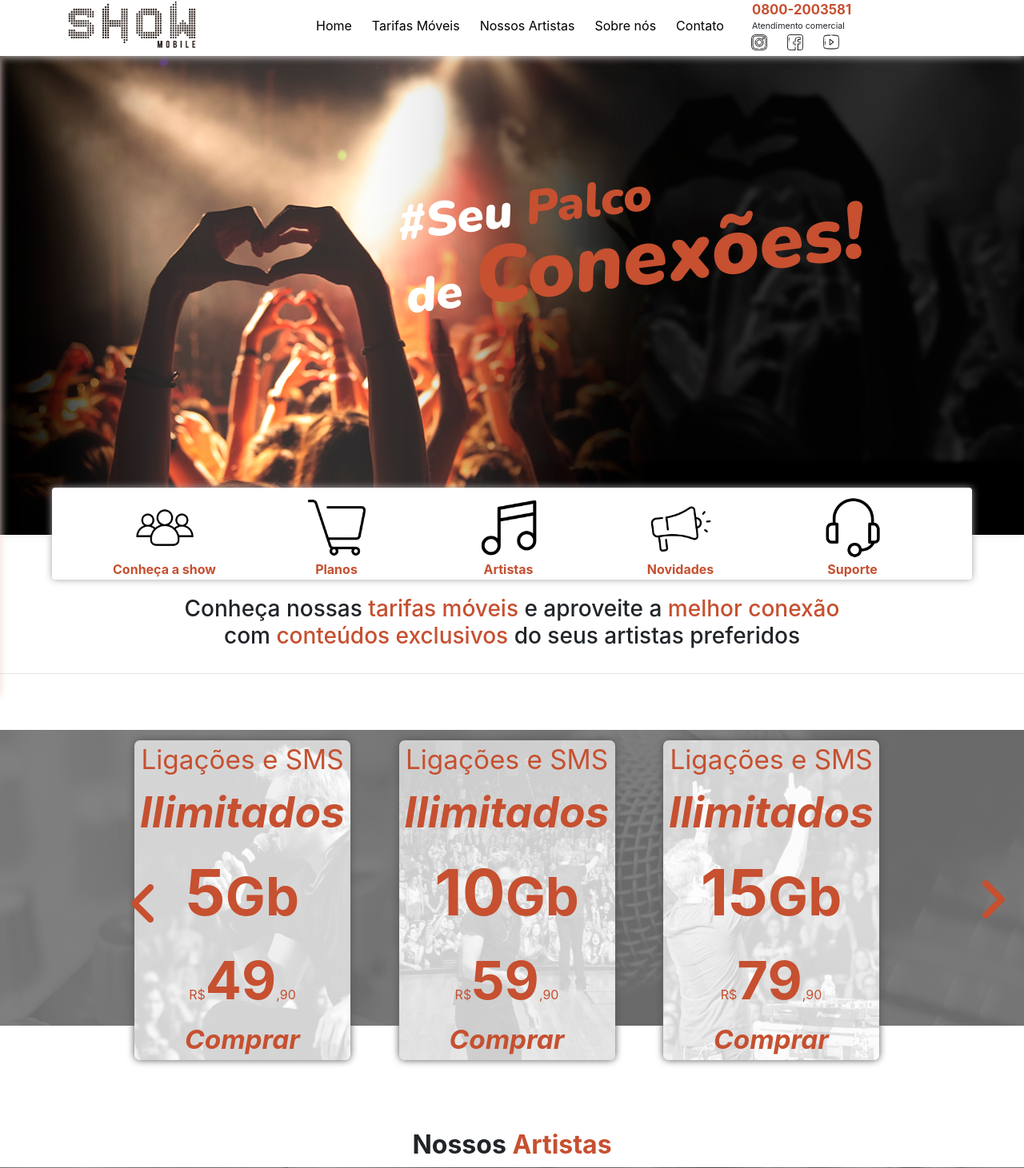
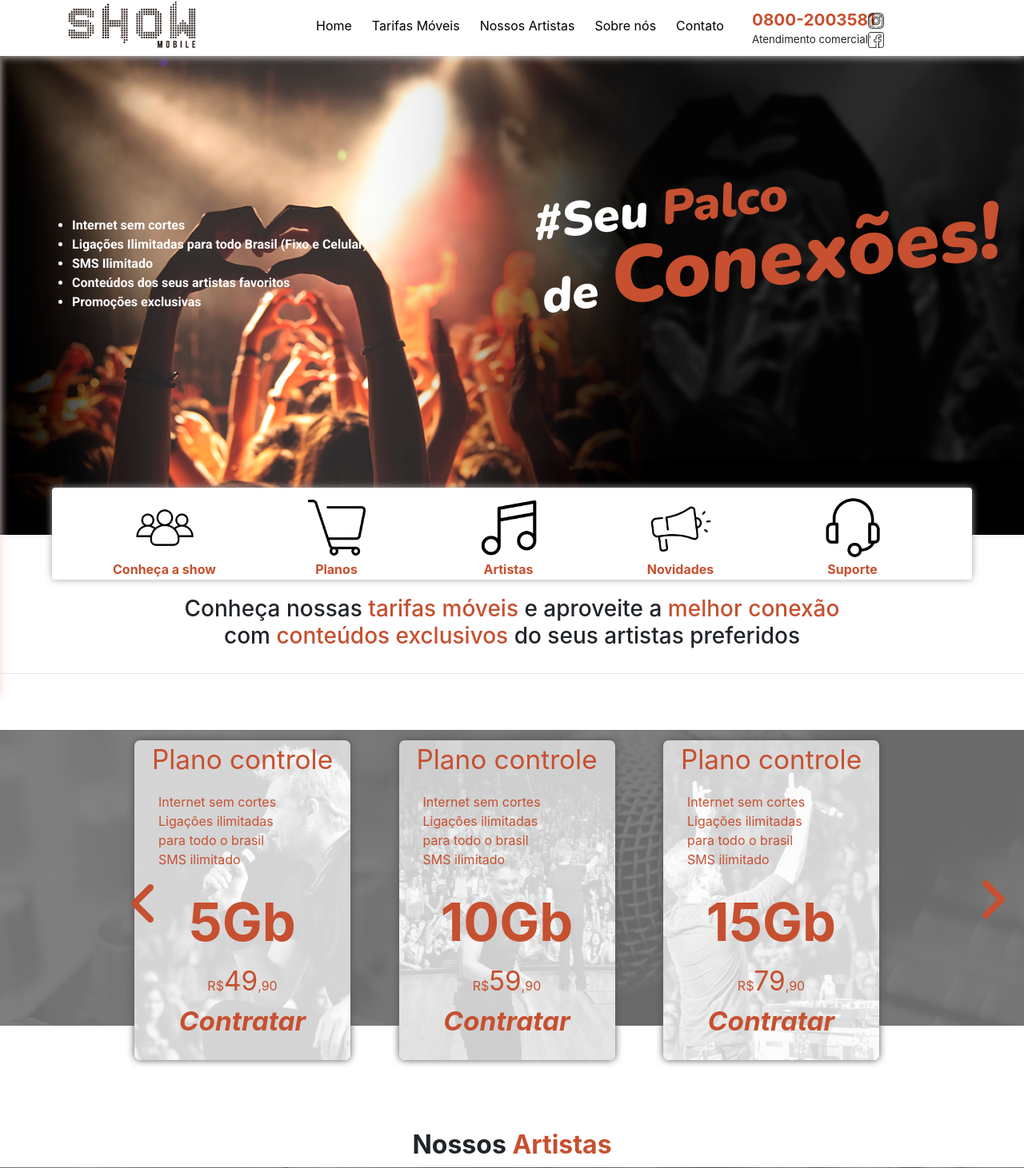
Before and after one commit to cloudsystems22/showmobile, a PHP site: page / in a window 1280 px wide. Shown: the top 1461 px of the page at 80% size. Run offline with PHP 8.4, Linux system fonts and the light colour scheme; some libraries are stand-ins or nearby versions.

Commit message:
Alterações finalizadas

```diff
--- a/index.php
+++ b/index.php
@@ -37,10 +37,10 @@
                 </div>
                 <div class='col-3 col-md-3 col-sm-3 nav-mobile' id='navRedes'>
                     <p class='tel-comercial'><span>0800-2003581</span><br>Atendimento comercial</p>
-                    <ul class='nav' id='navredes'>
+                    <ul class='nav-redes' id='navredes'>
                         <li><a href="#!"><img src="ico/instagram.png" alt="" class='img-ico'></a></li>
                         <li><a href="#!"><img src="ico/facebook.png" alt="" class='img-ico'></a></li>
-                        <li><a href="#!"><img src="ico/youtube.png" alt="" class='img-ico-youtube'></a></li>
+                        <!-- <li><a href="#!"><img src="ico/youtube.png" alt="" class='img-ico-youtube'></a></li> -->
                     </ul>
 
                 </div>
@@ -52,7 +52,7 @@
         <ul class='nav-side-redes' id='navredes-exp'>
             <li><a href="#!"><img src="ico/instagram.png" alt="" class='img-ico'></a></li>
             <li><a href="#!"><img src="ico/facebook.png" alt="" class='img-ico'></a></li>
-            <li><a href="#!"><img src="ico/youtube.png" alt="" class='img-ico-youtube'></a></li>
+            <!-- <li><a href="#!"><img src="ico/youtube.png" alt="" class='img-ico-youtube'></a></li> -->
         </ul>
         <hr>
         <ul class='nav-side'>
@@ -65,6 +65,15 @@
     </div>
     <section id='banner'>
         <div class='banner-fundo'>
+                <div class='text-banner-dois'>
+                    <ul>
+                        <li>Internet sem cortes</li>
+                        <li>Ligações Ilimitadas para todo Brasil (Fixo e Celular)</li>
+                        <li>SMS Ilimitado</li>
+                        <li>Conteúdos dos seus artistas favoritos</li>
+                        <li>Promoções exclusivas</li>
+                    </ul>
+                </div>
                 <div class='text-banner'>
                     <p class='text-banner-p1'><span class='span-45 font-color-white'>#Seu </span><span class='span-45 font-color-orange'>Palco</span></p>
                     <p class='text-banner-p2'><span class='span-45 font-color-white'>de </span><span class='span-75 font-color-orange'>Conexões!</span></p>
@@ -96,27 +105,76 @@
             <a href="#!" id="leftSlidePlan" class=""><i class="fas fa-angle-left fa-4x"></i></a>
             <div class='planos-group scroll' id='listaPlano'>
                 <a href="#!" class='plano plano-um'>
-                    <p class='font-color-orange span-plano25'>Ligações e SMS</p>
-                    <p class='font-color-orange span-plano40italico'>Ilimitados</p>
-                    <p class='font-color-orange '><span class='span-plano60'>5</span><span class='span-plano50'>Gb</span></p>
-                    <p class='font-color-orange'>R$<span class='span-plano50'>49</span>,90</p>
-                    <p class='font-color-orange'><span class='span-plano15italicoBold'>Comprar</span></p>
+                    <p class='font-color-orange span-plano25'>Plano controle</p>
+                    <ul class='plano-ul'>
+                        <li class='font-color-orange'>Internet sem cortes</li>
+                        <li class='font-color-orange'>Ligações ilimitadas <br>para todo o brasil</li>
+                        <li class='font-color-orange'>SMS ilimitado</li>
+                    </ul>
+                    <p class='font-color-orange '><span class='span-plano50'>5</span><span class='span-plano50'>Gb</span></p>
+                    <p class='font-color-orange'>R$<span class='span-plano25'>49</span>,90</p>
+                    <p class='font-color-orange'><span class='span-plano15italicoBold'>Contratar</span></p>
                 </a>
                 <a href="#!" class='plano plano-dois'>
-                    <p class='font-color-orange span-plano25'>Ligações e SMS</p>
-                    <p class='font-color-orange span-plano40italico'>Ilimitados</p>
-                    <p class='font-color-orange span-plano50italico'><span class='span-plano60'>10</span><span class='span-plano50'>Gb</span></p>
-                    <p class='font-color-orange'>R$<span class='span-plano50'>59</span>,90</p>
-                    <p class='font-color-orange'><span class='span-plano15italicoBold'>Comprar</span></p>
+                <p class='font-color-orange span-plano25'>Plano controle</p>
+                    <ul class='plano-ul'>
+                        <li class='font-color-orange'>Internet sem cortes</li>
+                        <li class='font-color-orange'>Ligações ilimitadas <br>para todo o brasil</li>
+                        <li class='font-color-orange'>SMS ilimitado</li>
+                    </ul>
+                    <p class='font-color-orange '><span class='span-plano50'>10</span><span class='span-plano50'>Gb</span></p>
+                    <p class='font-color-orange'>R$<span class='span-plano25'>59</span>,90</p>
+                    <p class='font-color-orange'><span class='span-plano15italicoBold'>Contratar</span></p>
+
                 </a>
                 <a href="#!" class='plano plano-tres'>
-                    <p class='font-color-orange span-plano25'>Ligações e SMS</p>
-                    <p class='font-color-orange span-plano40italico'>Ilimitados</p>
-                    <p class='font-color-orange span-plano50italico'><span class='span-plano60'>15</span><span class='span-plano50'>Gb</span></p>
-                    <p class='font-color-orange'>R$<span class='span-plano50'>79</span>,90</p>
-                    <p class='font-color-orange'><span class='span-plano15italicoBold'>Comprar</span></p>
+                    <p class='font-color-orange span-plano25'>Plano controle</p>
+                    <ul class='plano-ul'>
+                        <li class='font-color-orange'>Internet sem cortes</li>
+                        <li class='font-color-orange'>Ligações ilimitadas <br>para todo o brasil</li>
+                        <li class='font-color-orange'>SMS ilimitado</li>
+                    </ul>
+                    <p class='font-color-orange '><span class='span-plano50'>15</span><span class='span-plano50'>Gb</span></p>
+                    <p class='font-color-orange'>R$<span class='span-plano25'>79</span>,90</p>
+                    <p class='font-color-orange'><span class='span-plano15italicoBold'>Contratar</span></p>
+
                 </a>
                 <a href="#!" class='plano plano-um'>
+                    <p class='font-color-orange span-plano25'>Plano controle</p>
+                    <ul class='plano-ul'>
+                        <li class='font-color-orange'>Internet sem cortes</li>
+                        <li class='font-color-orange'>Ligações ilimitadas <br>para todo o brasil</li>
+                        <li class='font-color-orange'>SMS ilimitado</li>
+                    </ul>
+                    <p class='font-color-orange '><span class='span-plano50'>5</span><span class='span-plano50'>Gb</span></p>
+                    <p class='font-color-orange'>R$<span class='span-plano25'>49</span>,90</p>
+                    <p class='font-color-orange'><span class='span-plano15italicoBold'>Contratar</span></p>
+                </a>
+                <a href="#!" class='plano plano-dois'>
+                <p class='font-color-orange span-plano25'>Plano controle</p>
+                    <ul class='plano-ul'>
+                        <li class='font-color-orange'>Internet sem cortes</li>
+                        <li class='font-color-orange'>Ligações ilimitadas <br>para todo o brasil</li>
+                        <li class='font-color-orange'>SMS ilimitado</li>
+                    </ul>
+                    <p class='font-color-orange '><span class='span-plano50'>10</span><span class='span-plano50'>Gb</span></p>
+                    <p class='font-color-orange'>R$<span class='span-plano25'>59</span>,90</p>
+                    <p class='font-color-orange'><span class='span-plano15italicoBold'>Contratar</span></p>
+
+                </a>
+                <a href="#!" class='plano plano-tres'>
+                    <p class='font-color-orange span-plano25'>Plano controle</p>
+                    <ul class='plano-ul'>
+                        <li class='font-color-orange'>Internet sem cortes</li>
+                        <li class='font-color-orange'>Ligações ilimitadas <br>para todo o brasil</li>
+                        <li class='font-color-orange'>SMS ilimitado</li>
+                    </ul>
+                    <p class='font-color-orange '><span class='span-plano50'>15</span><span class='span-plano50'>Gb</span></p>
+                    <p class='font-color-orange'>R$<span class='span-plano25'>79</span>,90</p>
+                    <p class='font-color-orange'><span class='span-plano15italicoBold'>Contratar</span></p>
+
+                </a>
+                <!-- <a href="#!" class='plano plano-um'>
                     <p class='font-color-orange span-plano25'>Ligações e SMS</p>
                     <p class='font-color-orange span-plano40italico'>Ilimitados</p>
                     <p class='font-color-orange '><span class='span-plano60'>5</span><span class='span-plano50'>Gb</span></p>
@@ -136,7 +194,7 @@
                     <p class='font-color-orange span-plano50italico'><span class='span-plano60'>15</span><span class='span-plano50'>Gb</span></p>
                     <p class='font-color-orange'>R$<span class='span-plano50'>79</span>,90</p>
                     <p class='font-color-orange'><span class='span-plano15italicoBold'>Comprar</span></p>
-                </a>
+                </a> -->
 
             </div>
             <a href="#!" id="rightSlidePlan" class=""><i class="fas fa-angle-right fa-4x"></i></a>
--- a/style/style.css
+++ b/style/style.css
@@ -59,15 +61,15 @@ a:hover{
 }
 
 .tel-comercial{
-    margin:0;
+    margin-top: 9px;
     padding:0;
     /* text-align: end; */
-    font-size:8pt;
+    font-size: 10pt;
 }
 .tel-comercial span{
     font-weight: bold;
     color:#c65030;
-    font-size: 12.5pt;
+    font-size: 15.5pt;
 }
 .nav-bar{
     width: 100%;
@@ -89,8 +91,13 @@ a:hover{
     width: 160px;
 }
 #navredes{
-    margin-top: -2px;
-    margin-left: -26px;
+    /* margin-top: -2px;
+    margin-left: -26px; */
+}
+.nav-redes{
+    list-style: none;
+    margin-top: -64px;
+    margin-left: 105px;
 }
 .nav{
     margin-top: 20px;
@@ -142,6 +149,14 @@ a:hover{
     font-style: italic;
     font-family: 'Nunito', sans-serif;
     transform: rotate(-7deg);
+}
+.text-banner-dois{
+    width: 450px;
+    color: white;
+    padding-top: 200px;
+    margin-left: 50px;
+    font-family: 'Roboto', sans-serif;
+    font-weight: bold;
 }
 .text-banner-p1{
     padding: 0;
@@ -388,6 +403,11 @@ a:hover{
     margin:0;
     padding:0;
 }
+.plano-ul{
+    margin-top: 15px;
+    list-style: none;
+    padding-left: 30px;
+}
 .span-plano40italico{
     font-size: 40pt;
     font-weight: bold;
@@ -623,7 +644,9 @@ form{
     padding-left: 0;
 }
 @media screen and (max-width:1440px) and (max-height: 900px){
-
+    .text-banner{
+        right: 30px;
+    }
     #leftSlidePlan{
         margin-top: 185px;
         margin-left: 160px;
```
Also changed, not shown: other parts of style/style.css (+85 -9 lines), image/klb-vertical.png (added).
